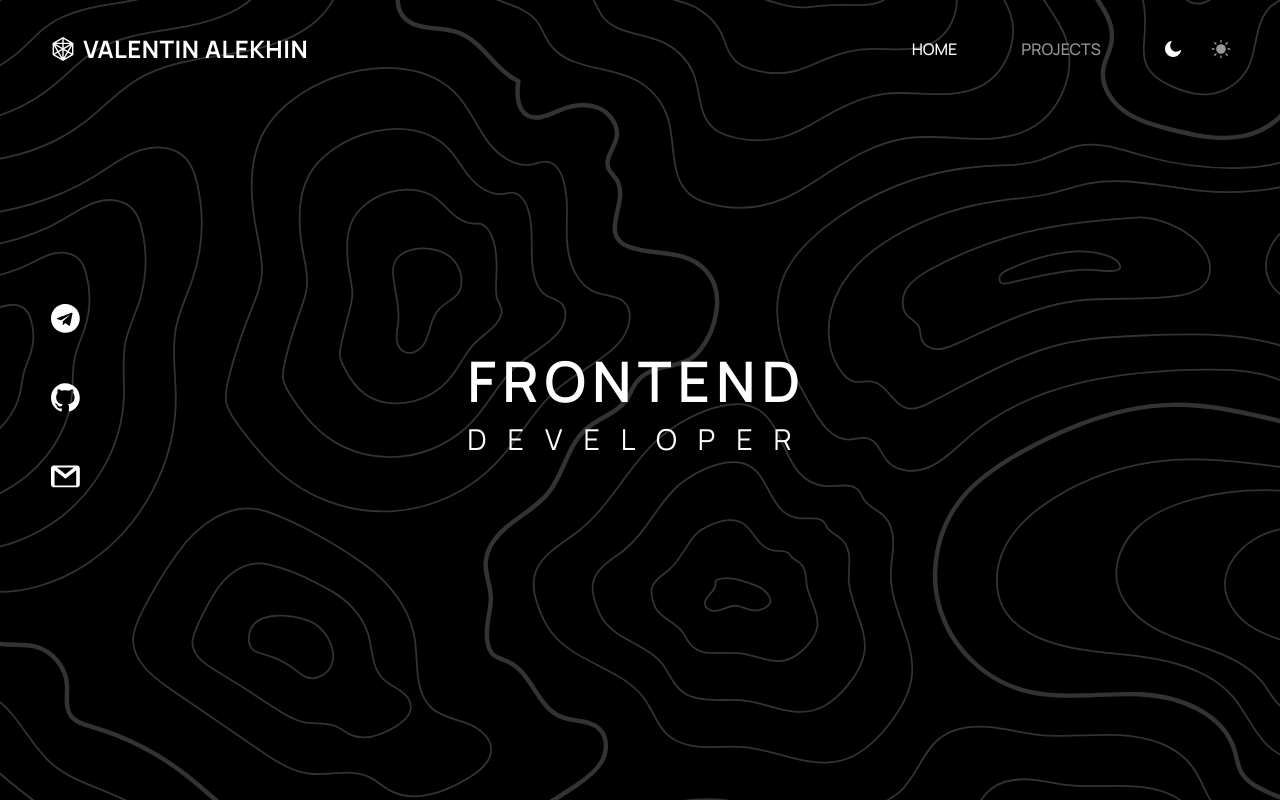
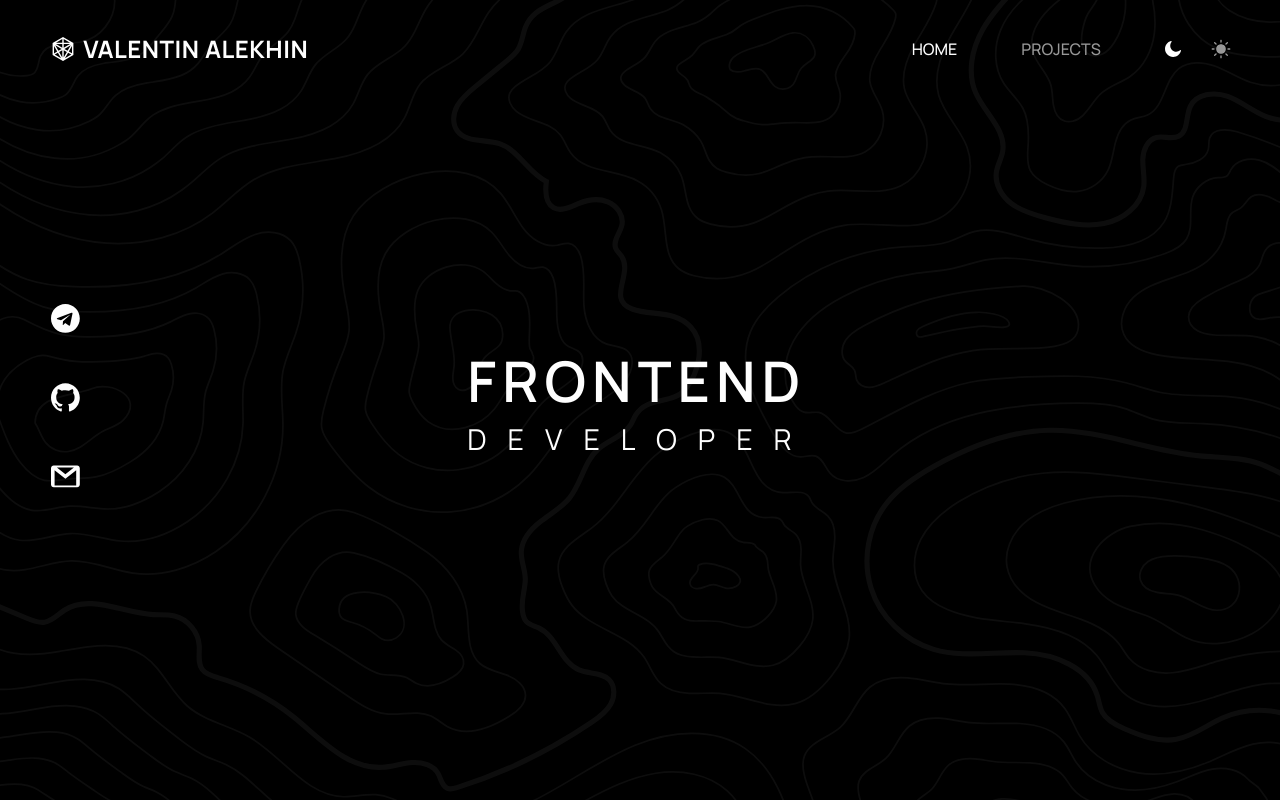
Before and after one commit to ValentinAlekhin/react-portfolio, a React (Create React App) app: page / in a window 1280 px wide. Built offline with nearby package versions, Linux system fonts and the light colour scheme.

Commit message:
Back all

```diff
--- a/src/components/Background/Background.jsx
+++ b/src/components/Background/Background.jsx
@@ -2,16 +2,46 @@ import React, { useContext } from 'react'
 
 import { ThemeContext } from '../../context/ThemeState'
 
-import useWindowSize from '../../hooks/useWindowSize'
+import { dark, light } from '../../style/themes'
 
-import { Background, Wrapper } from './styled'
+import { Image } from './styled'
+
+const transition = { duration: 0.3 }
+
+const variants = {
+  initial: {
+    opacity: 0,
+    transition,
+  },
+  animate: {
+    opacity: 1,
+    transition,
+  },
+  exit: {
+    opacity: 0,
+    transition,
+  },
+}
 
 const App = () => {
   const { theme } = useContext(ThemeContext)
-  const { width, height } = useWindowSize()
-  const orientation = width / height > 1.5 ? 'hor' : 'vert'
 
-  return <Background theme={theme} orient={orientation} />
+  return (
+    <>
+      <Image
+        animate={theme.id === dark.id ? 'animate' : 'exit'}
+        variants={variants}
+        src={dark.background}
+        alt="Dark background"
+      />
+      <Image
+        animate={theme.id === light.id ? 'animate' : 'exit'}
+        variants={variants}
+        src={light.background}
+        alt="Light background"
+      />
+    </>
+  )
 }
 
 export default App
--- a/src/components/Background/styled.js
+++ b/src/components/Background/styled.js
@@ -1,39 +1,12 @@
 import styled from 'styled-components'
+import { motion } from 'framer-motion'
 
-import { ReactComponent as SVG } from './background.svg'
-
-export const Wrapper = styled.div`
+export const Image = styled(motion.img)`
+  position: fixed;
+  top: 0;
   left: 0;
   object-fit: cover;
+  min-width: 100%;
+  min-height: 100%;
+  z-index: -1;
 `
-
-export const Background = styled(SVG)`
-  position: fixed;
-  top: 50%;
-  left: 50%;
-  transform: translate(-50%, -50%);
-  z-index: -1;
-
-  width: ${({ orient }) => (orient === 'hor' ? '130%' : '')};
-  height: ${({ orient }) => (orient === 'hor' ? '' : '130%')};
-
-  .st0 {
-    transition: all 0.3s;
-    fill: ${({ theme }) => theme.background.fill};
-  }
-
-  .st2 {
-    transition: all 0.3s;
-    fill: none;
-    stroke: ${({ theme }) => theme.background.stroke};
-    stroke-width: 2;
-    stroke-miterlimit: 10;
-  }
-  .st3 {
-    transition: all 0.3s;
-    fill: none;
-    stroke: ${({ theme }) => theme.background.stroke};
-    stroke-miterlimit: 10;
-    stroke-width: 0.8;
-  }
-`
--- a/src/style/themes.js
+++ b/src/style/themes.js
@@ -2,6 +2,9 @@ import loadable from '@loadable/component'
 import { darken, lighten, rgba } from 'polished'
 import anOldHope from 'react-syntax-highlighter/dist/esm/styles/hljs/an-old-hope'
 import monoBlue from 'react-syntax-highlighter/dist/esm/styles/hljs/mono-blue'
+
+import darkBg from './images/dark_bg.svg'
+import lightBg from './images/light_bg.svg'
 
 const darkThemeFontColor = '#fefefe'
 const lightThemeFontColor = '#000'
@@ -20,7 +23,7 @@ const createRenders = style => ({
 
 export const dark = {
   id: '0',
-  background: { fill: '#000', stroke: lighten(0.2, '#000') },
+  background: darkBg,
   fontColor: darkThemeFontColor,
   navLink: {
     notActiveColor: darken(0.4, darkThemeFontColor),
@@ -58,7 +61,7 @@ export const dark = {
 
 export const light = {
   id: '1',
-  background: { fill: '#fff', stroke: darken(0.4, '#fff') },
+  background: lightBg,
   fontColor: lightThemeFontColor,
   navLink: {
     notActiveColor: lighten(0.5, lightThemeFontColor),
```
Also changed, not shown: src/style/images/dark_bg.svg (added), src/style/images/light_bg.svg (added).
